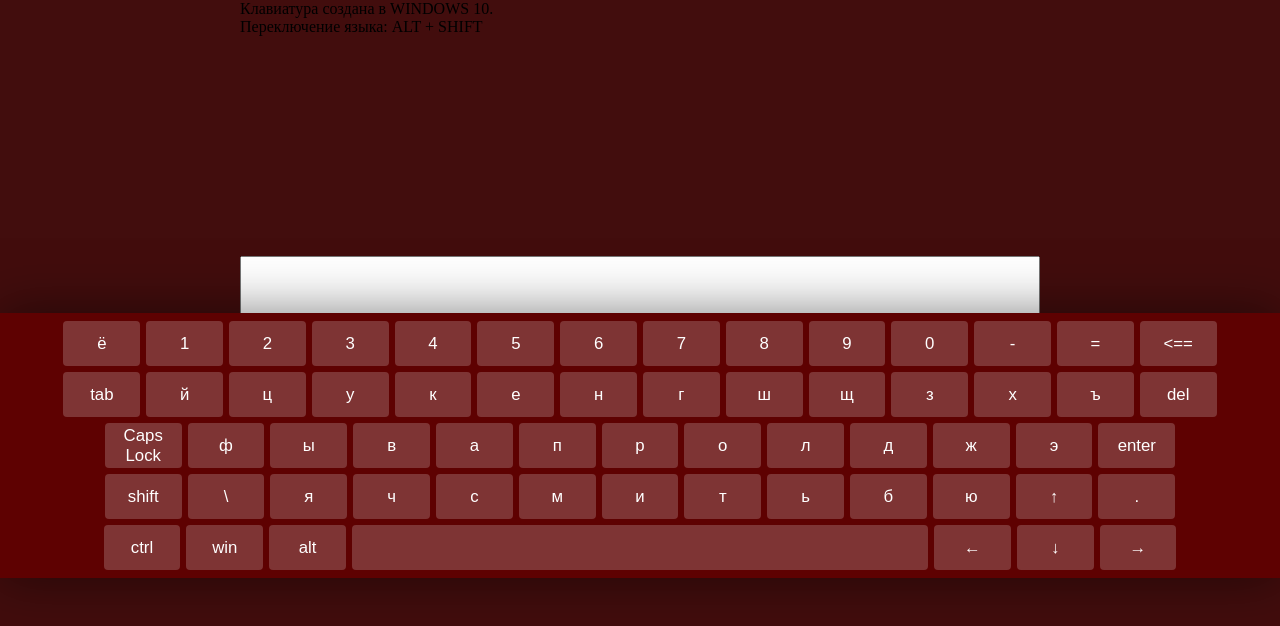
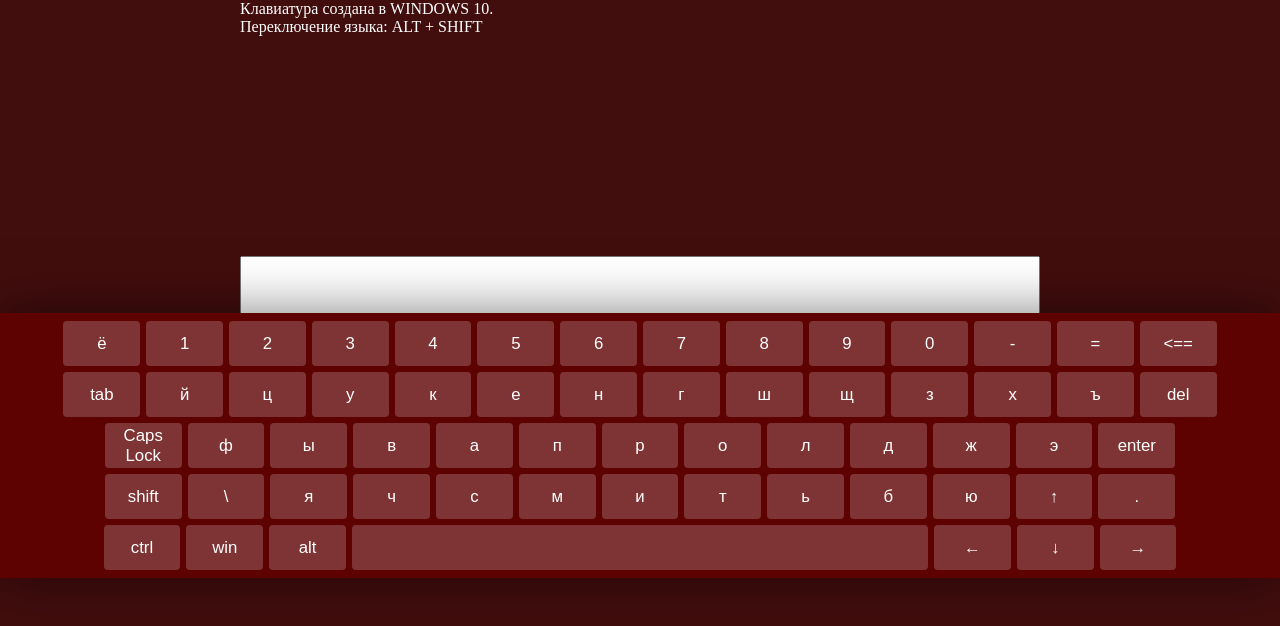
Before and after one commit to SemperIdem/virtual-keyboard, a website: page index.html in a window 1280 px wide. Drawn offline with Linux system fonts and the light colour scheme.

Commit message:
feat: add warning and one small fix

```diff
--- a/script.js
+++ b/script.js
@@ -200,7 +200,7 @@ const Keyboard = {
               case 'Tab':
                 keyElement.textContent = 'tab';
                 break;
-              case 'AltLef':
+              case 'AltLeft':
                 keyElement.textContent = 'alt';
                 break;
 
--- a/style.css
+++ b/style.css
@@ -87,3 +87,8 @@ body {
   width: 45%;
   max-width: 601px;
 }
+
+p {
+  font-weight: 300;
+  color: white;
+}
```
Also changed, not shown: index.html (+0 -12 lines).
